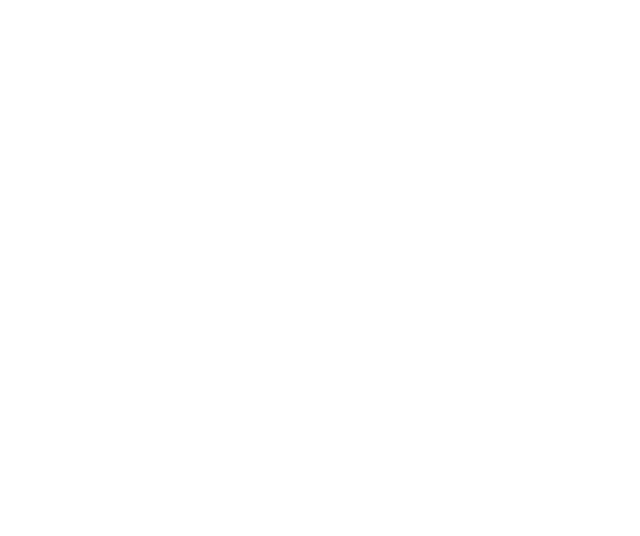
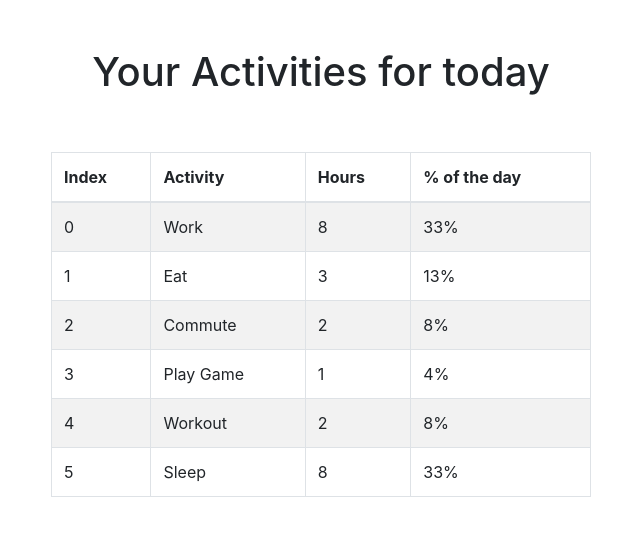
Before and after one commit to darkorashkov1/Brainster_Classes_JS, a plain HTML site: page Mentorship/index.html in a window 1280 px wide. Shown: the whole page, without its empty margins (319-959 px from the left). Drawn offline with nearby package versions, Linux system fonts and the light colour scheme.

Commit message:
Completed Mentorship 3

```diff
--- a/Mentorship/index.html
+++ b/Mentorship/index.html
@@ -2,12 +2,25 @@
 <html lang="en">
 
 <head>
-  <meta charset="UTF-8">
-  <meta name="viewport" content="width=device-width, initial-scale=1.0">
-  <title>Mentorship</title>
+  <meta charset="UTF-8" />
+  <meta name="viewport" content="width=device-width, initial-scale=1.0" />
+  <title>Mentorship 3</title>
+  <!-- Latest compiled and minified Bootstrap 4.4.1 CSS -->
+  <link rel="stylesheet" href="https://stackpath.bootstrapcdn.com/bootstrap/4.4.1/css/bootstrap.min.css"
+    integrity="sha384-Vkoo8x4CGsO3+Hhxv8T/Q5PaXtkKtu6ug5TOeNV6gBiFeWPGFN9MuhOf23Q9Ifjh" crossorigin="anonymous" />
 </head>
 
 <body>
+  <div class="container">
+    <div class="row my-5">
+      <div class="col-6 offset-3 text-center">
+        <h1>Your Activities for today</h1>
+      </div>
+    </div>
+    <div class="row">
+      <div class="col-6 offset-3 table-container"></div>
+    </div>
+  </div>
 
   <script src="./script.js"></script>
 </body>
--- a/Mentorship/script.js
+++ b/Mentorship/script.js
@@ -0,0 +1,67 @@
+let activities = [
+  ["Work", 8],
+  ["Eat", 3],
+  ["Commute", 2],
+  ["Play Game", 1],
+  ["Workout", 2],
+  ["Sleep", 8],
+];
+
+const container = document.querySelector(".table-container");
+
+// Create table
+const table = document.createElement("table");
+table.classList.add("table", "table-bordered", "table-striped");
+
+// Create header
+const thead = document.createElement("thead");
+const headerRow = document.createElement("tr");
+
+const indexHeader = document.createElement("th");
+indexHeader.textContent = "Index";
+
+const activityHeader = document.createElement("th");
+activityHeader.textContent = "Activity";
+
+const hoursHeader = document.createElement("th");
+hoursHeader.textContent = "Hours";
+
+const percentageHeader = document.createElement("th");
+percentageHeader.textContent = "% of the day";
+
+headerRow.appendChild(indexHeader);
+headerRow.appendChild(activityHeader);
+headerRow.appendChild(hoursHeader);
+headerRow.appendChild(percentageHeader);
+thead.appendChild(headerRow);
+table.appendChild(thead);
+
+// Create body
+const tbody = document.createElement("tbody");
+
+activities.forEach((activity, index) => {
+  const row = document.createElement("tr");
+
+  const indexCell = document.createElement("td");
+  indexCell.textContent = index;
+
+  const activityCell = document.createElement("td");
+  activityCell.textContent = activity[0];
+
+  const hoursCell = document.createElement("td");
+  hoursCell.textContent = activity[1];
+
+  const percentageCell = document.createElement("td");
+  let percent = ((activity[1] / 24) * 100).toFixed(0);
+  percentageCell.textContent = `${percent}%`;
+
+  row.appendChild(indexCell);
+  row.appendChild(activityCell);
+  row.appendChild(hoursCell);
+  row.appendChild(percentageCell);
+
+  tbody.appendChild(row);
+});
+
+table.appendChild(tbody);
+container.appendChild(table);
```
Also changed, not shown: Mentorship/screenshot/screenshot.png (added), 1 other file.
